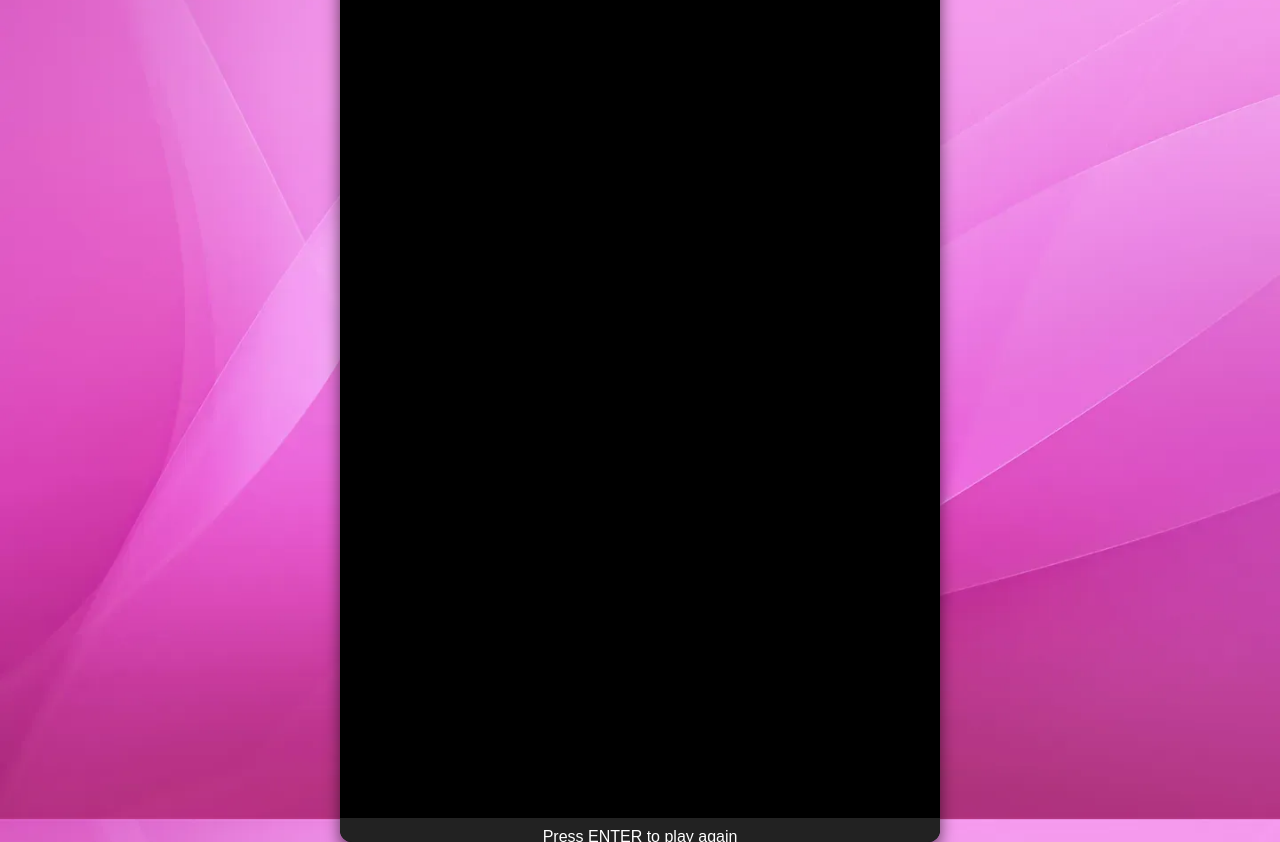
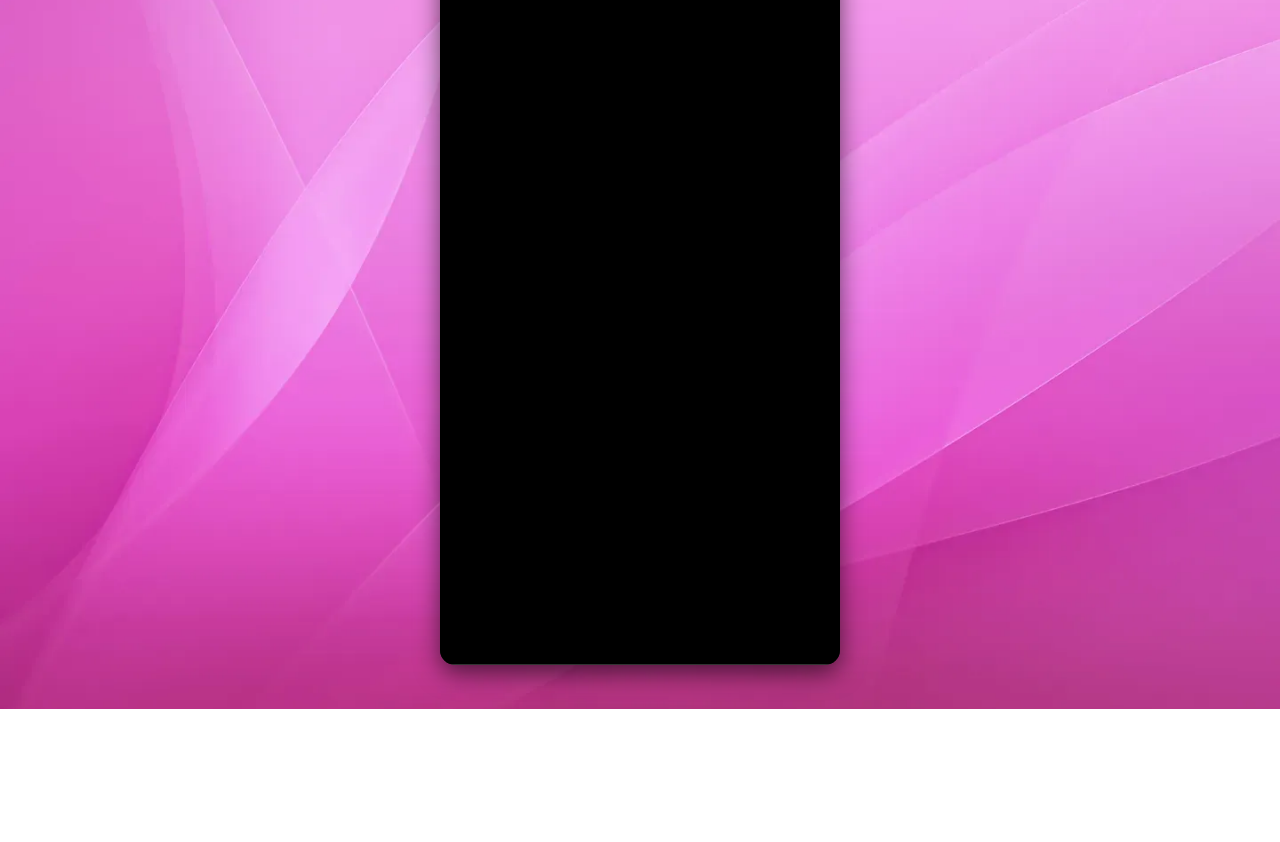
Before and after one commit to Aliencryptodev/tetris-succinct-zk, a plain HTML site: page frontend/index.html in a window 1280 px wide. Shown: the part 91-933 px from the top of the page. After the commit the page ends 800 px from the top, so only its background shows below. Drawn offline with Linux system fonts and the light colour scheme.

Commit message:
Update index.html

```diff
--- a/frontend/index.html
+++ b/frontend/index.html
@@ -23,20 +23,18 @@
     /* Ventana de juego */
     #game-window {
       width: 90%;
-      max-width: 600px;
+      max-width: 400px;
       aspect-ratio: 9 / 16; /* Proporción de ventana */
-      background: #000; /* Fondo negro para el juego */
-      border-radius: 12px;
-      box-shadow: 0 8px 16px rgba(0, 0, 0, 0.6);
+      background: #222; /* Fondo oscuro para el juego */
+      border-radius: 15px;
+      box-shadow: 0 8px 24px rgba(0, 0, 0, 0.6);
       display: flex;
       flex-direction: column;
-      justify-content: space-between;
-      align-items: center;
       overflow: hidden;
       position: relative;
     }
 
-    /* Encabezado */
+    /* Cabecera superior */
     #header {
       width: 100%;
       background: #333;
@@ -44,6 +42,7 @@
       text-align: center;
       padding: 10px;
       font-size: 1.2rem;
+      border-bottom: 2px solid #444;
     }
 
     /* Canvas del juego */
@@ -56,13 +55,18 @@
     /* Controles y mensajes */
     #controls {
       width: 100%;
-      padding: 10px;
-      background: #222;
+      padding: 15px;
+      background: #333;
       color: white;
+      text-align: center;
       display: flex;
       flex-direction: column;
-      align-items: center;
       gap: 10px;
+    }
+
+    #controls p {
+      margin: 0;
+      font-size: 0.9rem;
     }
 
     #controls button {
@@ -78,18 +82,13 @@
     #controls button:hover {
       background: #cc0000;
     }
-
-    #controls p {
-      margin: 0;
-      font-size: 1rem;
-    }
   </style>
 </head>
 
 <body>
   <!-- Ventana de juego -->
   <div id="game-window">
-    <!-- Encabezado -->
+    <!-- Cabecera -->
     <div id="header">Tetris Succinct zkProof</div>
     <!-- Canvas del juego -->
     <canvas id="tetris" width="240" height="400"></canvas>
```
